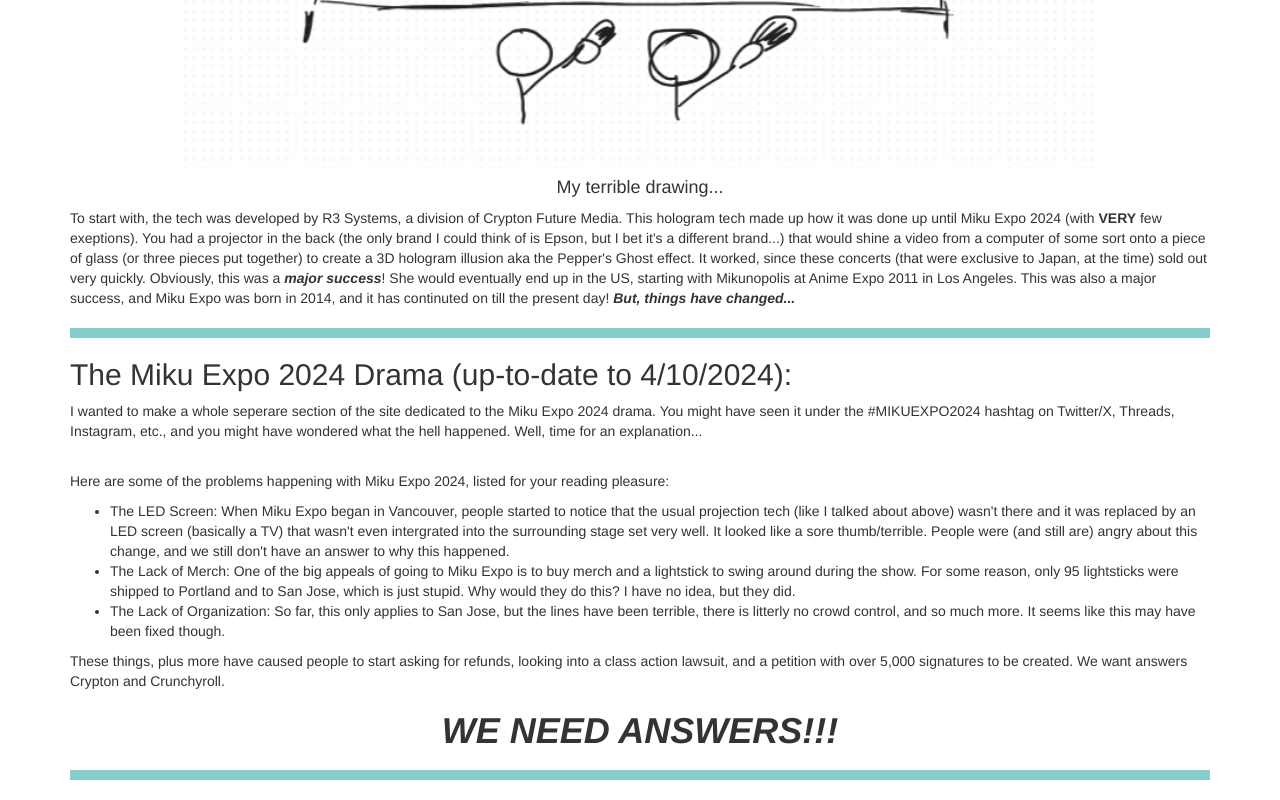
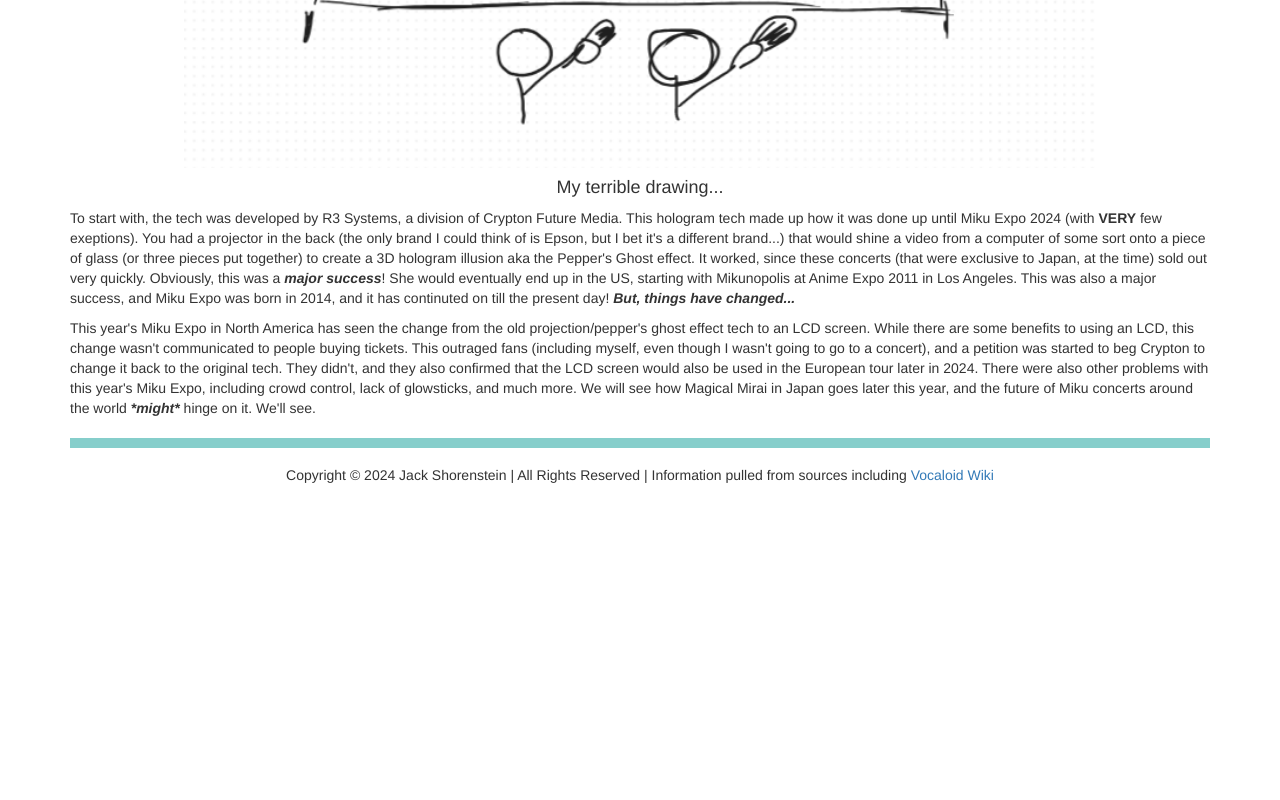
Before and after one commit to Apple2007/HatsuneBootstrap, a plain HTML site: page postmiku.html in a window 1280 px wide. Shown: the part 3149-3949 px from the top of the page. After the commit the page ends 3642 px from the top, so only its background shows below. Drawn offline with nearby package versions, Linux system fonts and the light colour scheme.

Commit message:
added copyright notice & fixed miku expo 2024 part

```diff
--- a/postmiku.html
+++ b/postmiku.html
@@ -110,18 +110,11 @@
         To start with, the tech was developed by R3 Systems, a division of Crypton Future Media. This hologram tech made up how it was done up until Miku Expo 2024 (with <b>VERY</b> few exeptions). You had a projector in the back (the only brand I could think of is Epson, but I bet it's a different brand...) that would shine a video from a computer of some sort onto a piece of glass (or three pieces put together) to create a 3D hologram illusion aka the Pepper's Ghost effect. It worked, since these concerts (that were exclusive to Japan, at the time) sold out very quickly. Obviously, this was a <b><i>major success</i></b>!
         She would eventually end up in the US, starting with Mikunopolis at Anime Expo 2011 in Los Angeles. This was also a major success, and Miku Expo was born in 2014, and it has continuted on till the present day! <b><i>But, things have changed...</i></b>
     </p>
+    <p>
+        This year's Miku Expo in North America has seen the change from the old projection/pepper's ghost effect tech to an LCD screen. While there are some benefits to using an LCD, this change wasn't communicated to people buying tickets. This outraged fans (including myself, even though I wasn't going to go to a concert), and a petition was started to beg Crypton to change it back to the original tech. They didn't, and they also confirmed that the LCD screen would also be used in the European tour later in 2024. There were also other problems with this year's Miku Expo, including crowd control, lack of glowsticks, and much more.
+        We will see how Magical Mirai in Japan goes later this year, and the future of Miku concerts around the world <i><b>*might*</b></i> hinge on it. We'll see.
+    </p>
     <hr>
-    <h2>The Miku Expo 2024 Drama (up-to-date to 4/10/2024):</h2>
-    <p>I wanted to make a whole seperare section of the site dedicated to the Miku Expo 2024 drama. You might have seen it under the #MIKUEXPO2024 hashtag on Twitter/X, Threads, Instagram, etc., and you might have wondered what the hell happened. Well, time for an explanation...</p>
-    <br>
-    <p>Here are some of the problems happening with Miku Expo 2024, listed for your reading pleasure:</p>
-    <ul>
-        <li>The LED Screen: When Miku Expo began in Vancouver, people started to notice that the usual projection tech (like I talked about above) wasn't there and it was replaced by an LED screen (basically a TV) that wasn't even intergrated into the surrounding stage set very well. It looked like a sore thumb/terrible. People were (and still are) angry about this change, and we still don't have an answer to why this happened.</li>
-        <li>The Lack of Merch: One of the big appeals of going to Miku Expo is to buy merch and a lightstick to swing around during the show. For some reason, only 95 lightsticks were shipped to Portland and to San Jose, which is just stupid. Why would they do this? I have no idea, but they did.</li>
-        <li>The Lack of Organization: So far, this only applies to San Jose, but the lines have been terrible, there is litterly no crowd control, and so much more. It seems like this may have been fixed though.</li>
-    </ul>
-    <p>These things, plus more have caused people to start asking for refunds, looking into a class action lawsuit, and a petition with over 5,000 signatures to be created. We want answers Crypton and Crunchyroll.</p>
-    <h1 class="text-center"><b><i>WE NEED ANSWERS!!!</i></b></h1>
-    <hr>
+    <h5 class = "text-center">Copyright © 2024 Jack Shorenstein | All Rights Reserved | Information pulled from sources including <a href="https://vocaloid.fandom.com/wiki/VOCALOID_Wiki">Vocaloid Wiki</a></h5>
 </div>
 </body>
```
Also changed, not shown: aboutauthor.html (+2 -0 lines), impact.html (+1 -0 lines), index.html (+2 -6 lines), podcastscript.html (+2 -1 lines), premiku.html (+1 -0 lines), recommendations.html (+2 -1 lines).
